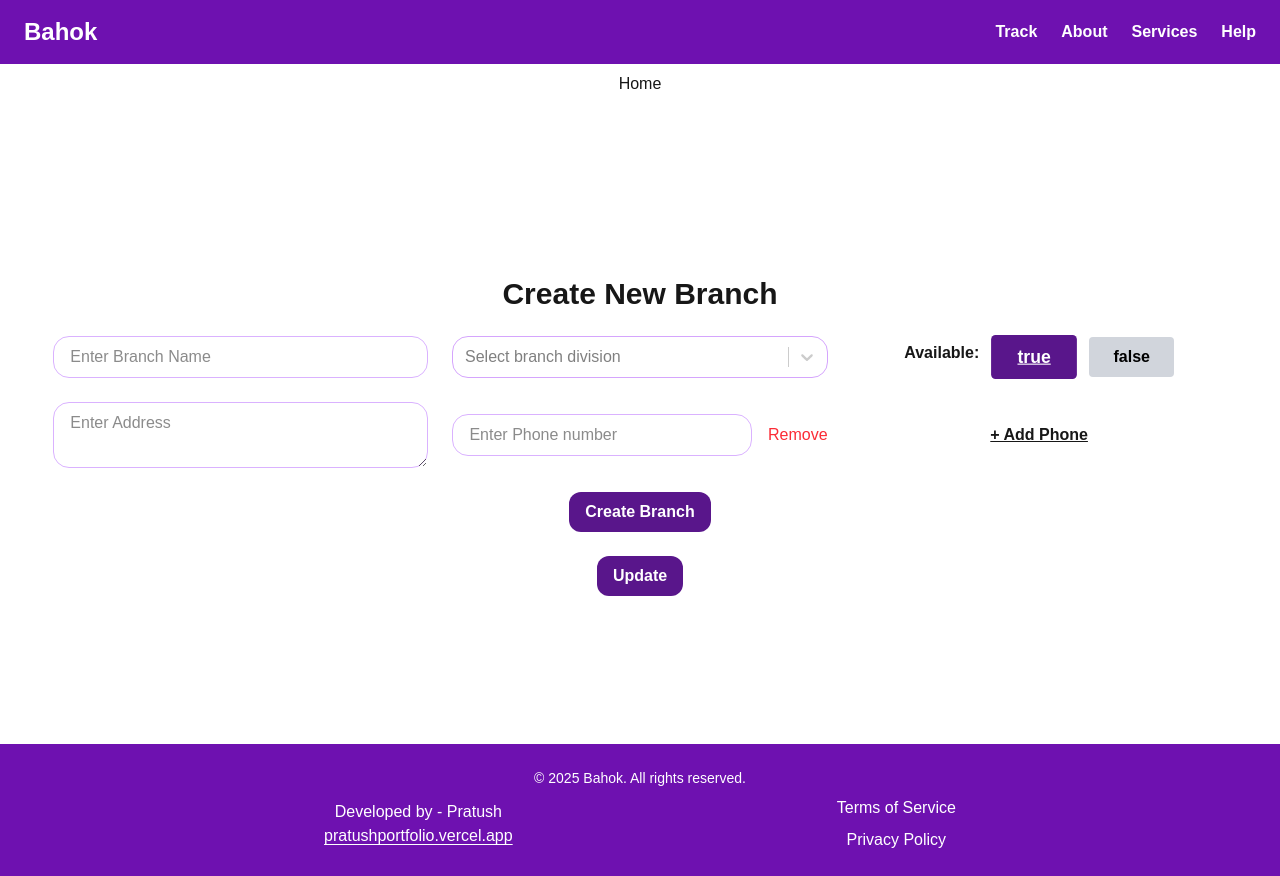
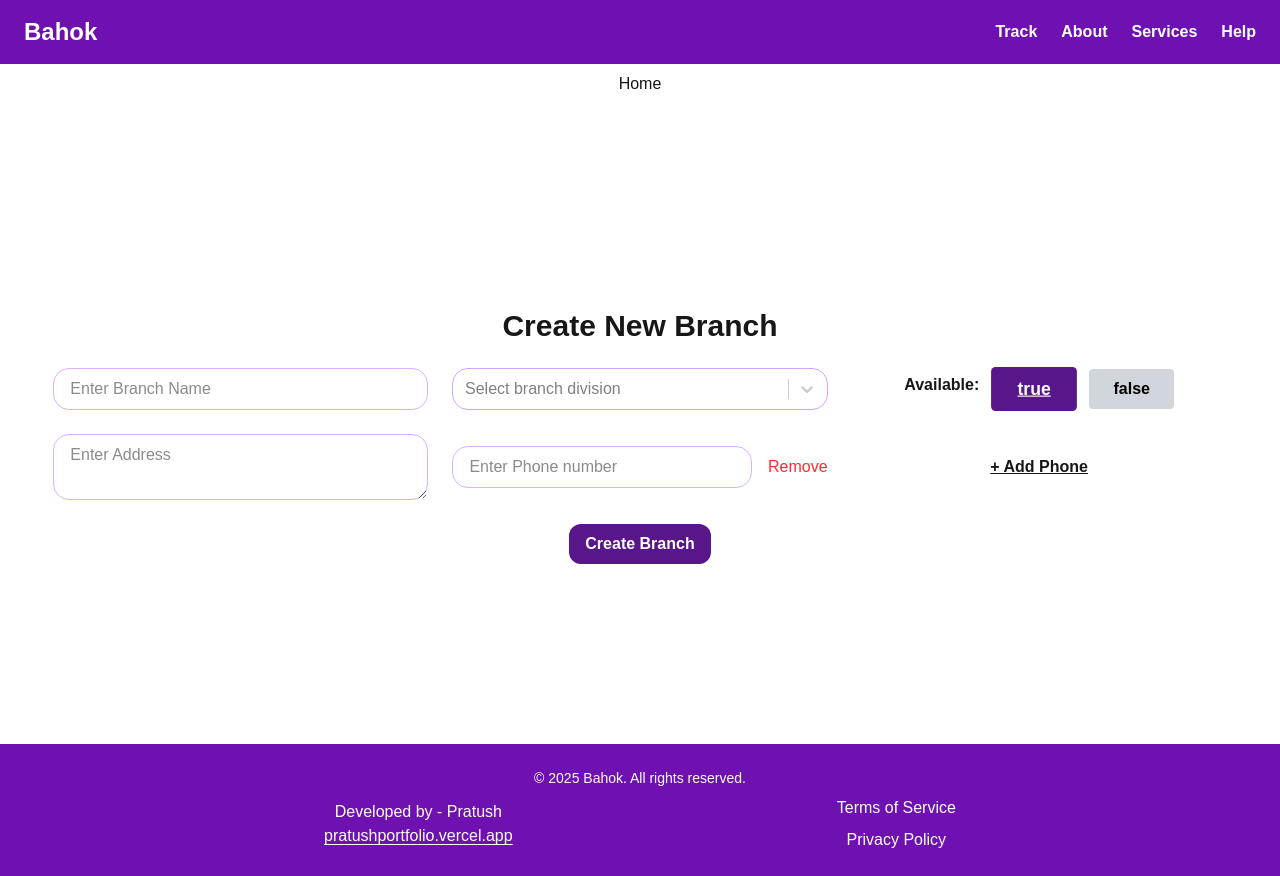
Before and after one commit to Pratush26/bahok-courier, a Next.js app: page /duty/protected/add-branch in a window 1280 px wide. Built offline with nearby package versions, Linux system fonts and the light colour scheme; a web font is replaced by a local one.

Commit message:
error fixing

```diff
--- a/app/duty/components/BranchForm.tsx
+++ b/app/duty/components/BranchForm.tsx
@@ -50,7 +50,7 @@ const DivisionList: OptionType[] = [
     { value: "Rangpur", label: "Rangpur" },
     { value: "Mymensingh", label: "Mymensingh" }
 ];
-export default function BranchForm({ branchData, editable }: { branchData: Branch ; editable?: boolean }) {
+export default function BranchForm({ branchData, editable }: { branchData: Branch; editable?: boolean }) {
 
     const [mount, SetMount] = useState(false)
     const [message, setMessage] = useState<{ type: "success" | "error"; text: string } | null>(null);
@@ -125,7 +125,6 @@ export default function BranchForm({ branchData, editable }: { branchData: Branc
                 return;
             }
             setMessage({ type: "success", text: result.message || "Branch updated successfully." });
-            reset();
         }
     };
     if (!mount) return null;
@@ -222,6 +221,15 @@ export default function BranchForm({ branchData, editable }: { branchData: Branc
                     + Add Phone
                 </button>
             </section>
+            {editable ?
+                <button type="submit"
+                    name="action"
+                    value={"updateBranch"}
+                    disabled={isSubmitting}
+                    className="bg-purple-900 px-4 py-2 rounded-xl text-white font-bold hover:bg-purple-950 hover:scale-105 hover:shadow-lg/80 shadow-purple-950 cursor-pointer transition-discrete transition-all duration-300">
+                    {isSubmitting ? "Updating..." : "Update"}
+                </button>
+                :
                 <button type="submit"
                     name="action"
                     value={"createBranch"}
@@ -229,13 +237,7 @@ export default function BranchForm({ branchData, editable }: { branchData: Branc
                     className="bg-purple-900 px-4 py-2 rounded-xl text-white font-bold hover:bg-purple-950 hover:scale-105 hover:shadow-lg/80 shadow-purple-950 cursor-pointer transition-discrete transition-all duration-300">
                     {isSubmitting ? "Creating..." : "Create Branch"}
                 </button>
-            <button type="submit"
-                name="action"
-                value={"updateBranch"}
-                disabled={isSubmitting}
-                className="bg-purple-900 px-4 py-2 rounded-xl text-white font-bold hover:bg-purple-950 hover:scale-105 hover:shadow-lg/80 shadow-purple-950 cursor-pointer transition-discrete transition-all duration-300">
-                {isSubmitting ? "Updating..." : "Update"}
-            </button>
+            }
         </form>
     );
 }
--- a/app/duty/protected/add-branch/page.tsx
+++ b/app/duty/protected/add-branch/page.tsx
@@ -6,7 +6,7 @@ type BranchDetails = {
   division: string;
   name: string;
   available: boolean;
-  phone: { number: string }[]; // ✅ Fix here
+  phone: { number: string }[];
   address: string;
   _id: string;
 };
@@ -35,19 +35,10 @@ export default async function BranchFormPage({ searchParams }: PageProps) {
         branchData = {
           ...rawData,
           _id: rawData._id.toString(),
-          phone: rawData.phone.map((p: any) =>
+          phone: rawData.phone.map((p: string) =>
             typeof p === "string" ? { number: p } : p
           ),
         } as BranchDetails;
-
-        // const rawData = await Branch.findOne({ _id }).lean();
-        //       if(rawData){
-        //       branchData = {
-        //         ...rawData,
-        //         _id: rawData._id.toString(),
-        //       } as BranchDetails;
-
-        console.log("Branch Data from add-branch page:", branchData);
       }
     } catch (error) {
       console.error("Error fetching branch data:", error);
```
Lines whose indentation alone changed are shown as unchanged.
